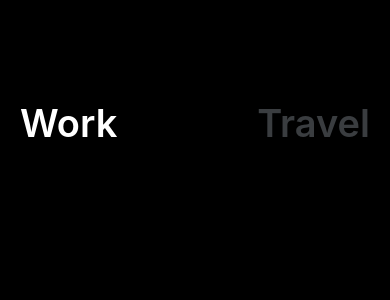
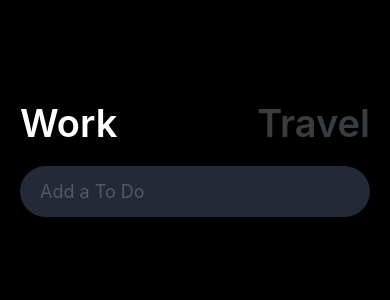
Before and after one commit to sonhaechang/nomadcoder_todo, a React Native app: screen / in a window 390 px wide. Shown: the top 300 px of the page. Built offline with nearby package versions, Linux system fonts and the light colour scheme.

Commit message:
feat: Create ToDo's state management logic
1. TextInput component를 사용해서 입력받은 내용을 상태 관리하는 로직 생성

```diff
--- a/App.tsx
+++ b/App.tsx
@@ -1,8 +1,10 @@
 import React, { useState } from 'react';
 import {
+	Alert,
 	StatusBar,
 	StyleSheet,
 	Text,
+	TextInput,
 	TouchableOpacity,
 	View,
 } from 'react-native';
@@ -12,8 +14,24 @@ StatusBar.setBarStyle('light-content');
 
 function App(): JSX.Element {
 	const [working, setWorking] = useState<boolean>(true);
+	const [text, setText] = useState<string>('');
+	const [toDos, setToDos] = useState<object>({});
+
 	const traval = () => setWorking(false);
 	const work = () => setWorking(true);
+	const onChangeText = (e: any) => setText(e);
+	const addToDo = () => {
+		if (text === '') {
+			return;
+		}
+
+		const newToDos = Object.assign({}, toDos, {
+			[Date.now()]: { text, work: working },
+		})
+
+		setToDos(newToDos);
+		setText('');
+	};
 
 	return (
 		<View style={styles.container}>
@@ -41,6 +59,18 @@ function App(): JSX.Element {
 					</Text>
 				</TouchableOpacity>
 			</View>
+
+			<TextInput
+				onChangeText={onChangeText}
+				onSubmitEditing={addToDo}
+				returnKeyType='done'
+				value={text}
+				placeholderTextColor='#525868'
+				placeholder={
+					working ? 'Add a To Do' : 'where do you want to go?'
+				}
+				style={styles.input}
+			/>
 		</View>
 	);
 }
@@ -61,6 +91,16 @@ const styles = StyleSheet.create({
 	btnText: {
 		fontSize: 38,
 		fontWeight: '600',
+	},
+
+	input: {
+		backgroundColor: '#232937',
+		paddingVertical: 15,
+		paddingHorizontal: 20,
+		borderRadius: 30,
+		marginTop: 20,
+		fontSize: 18,
+		color: 'white',
 	}
 });
 
```
